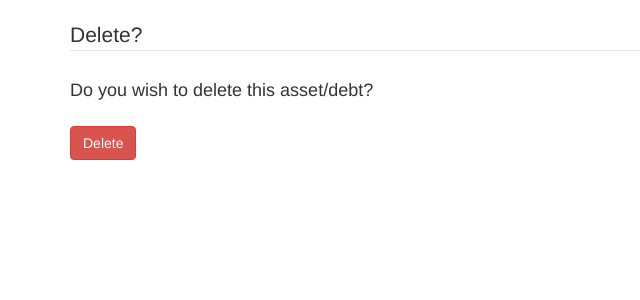
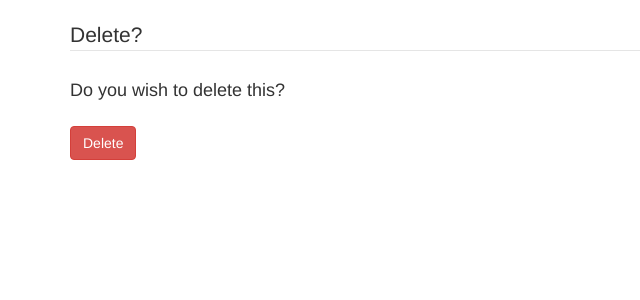
Before and after one commit to jagraj28/PersonalFinance, a Flask app: page /delete/1 in a window 1280 px wide. Shown: the part 52-352 px from the top of the page, without its empty margins (0-640 px from the left). Run offline with Flask 2, Linux system fonts and the light colour scheme; data that the repository does not hold is empty; some libraries are stand-ins or nearby versions.

Commit message:
v2.9.4.3
Still trying to fix issue

```diff
--- a/templates/delete.html
+++ b/templates/delete.html
@@ -1,11 +1,10 @@
 {% extends 'base.html' %}
 {% block content %}
-<link rel="stylesheet" href='run.py'>
 <div class="container">
     <form method="POST" action="">
         <fieldset class="form-group">
             <legend class="border-bottom mb-4">Delete?</legend>
-            <h4>Do you wish to delete this asset/debt?</h4>
+            <h4>Do you wish to delete this?</h4>
         </fieldset>
         <div class="form-group">
             <a type='button' class='btn btn-danger' href="{{ url_for('account') }}">Delete</a>
```
Also changed, not shown: site.db.
